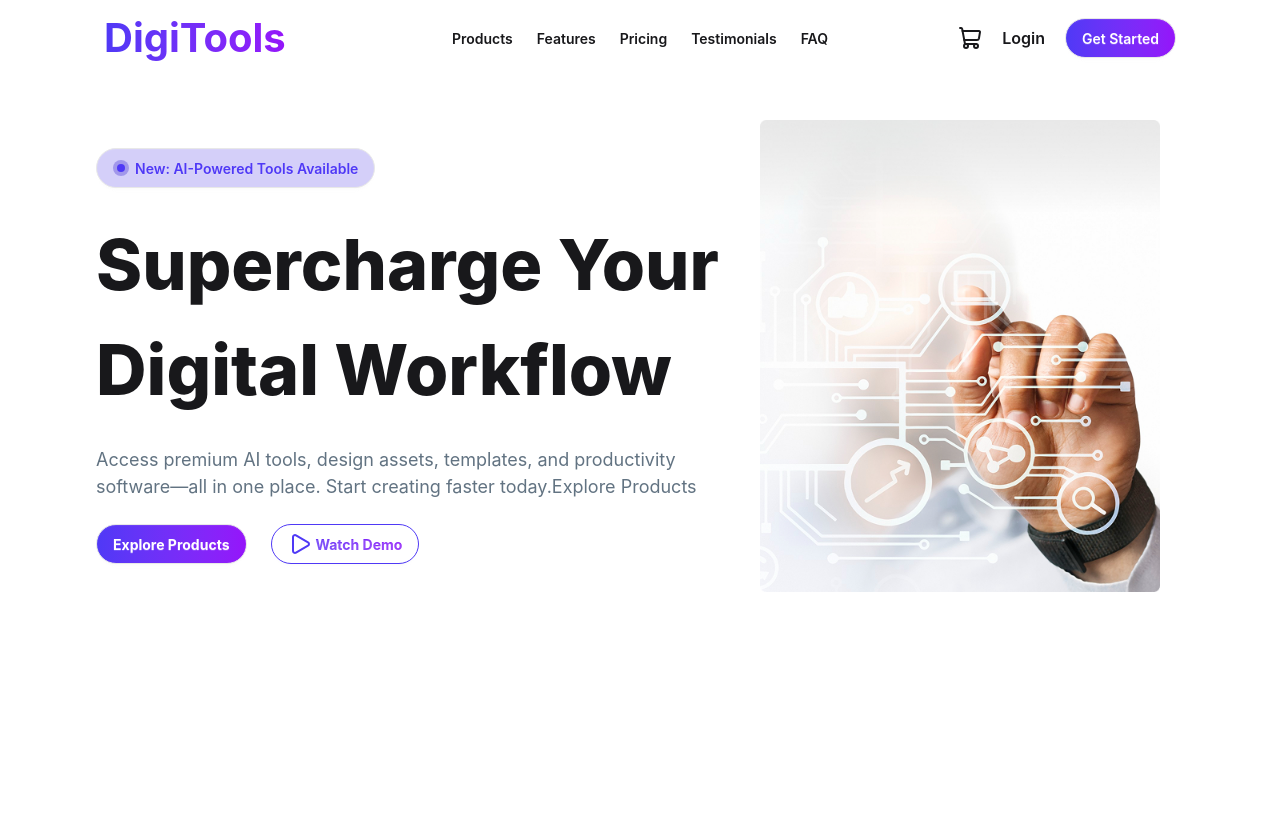
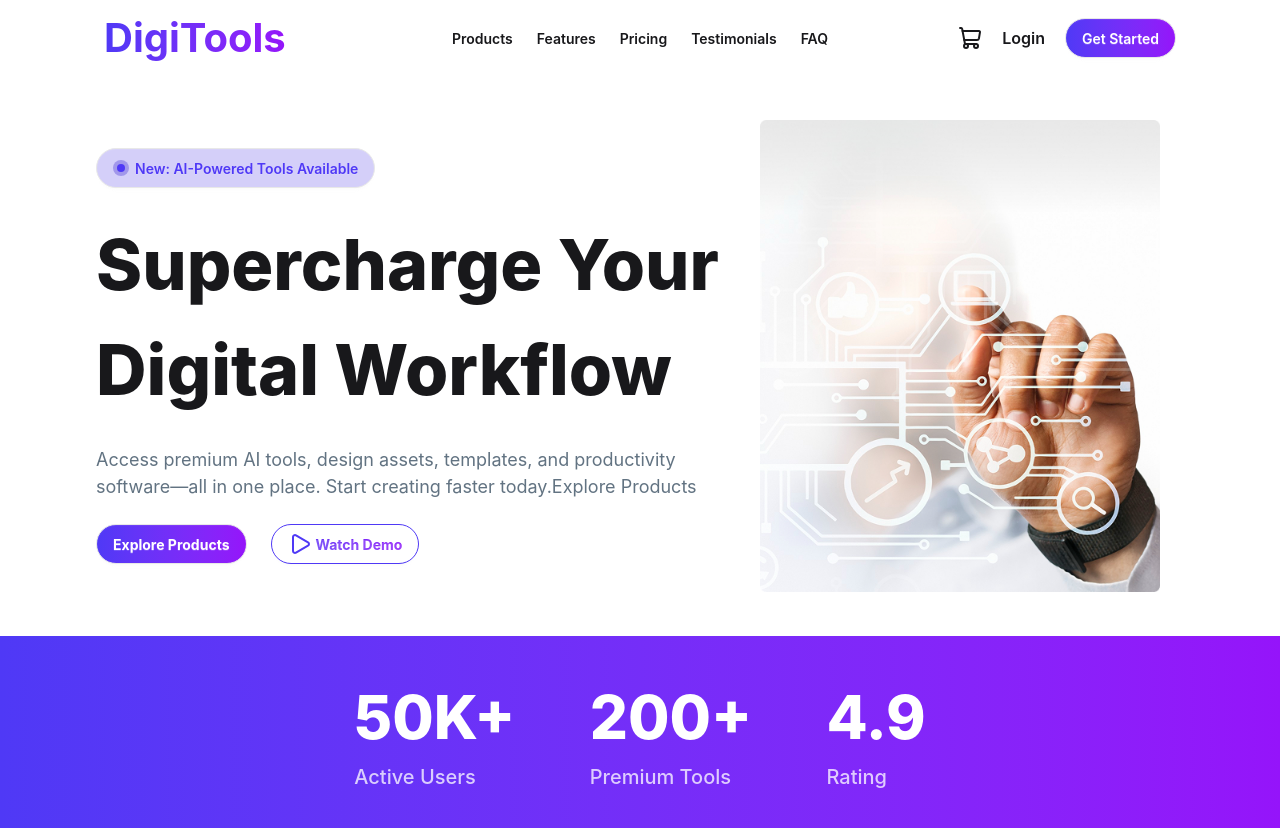
Before and after one commit to ela336/Digital-tool-platform, a React (Vite) app: page / in a window 1280 px wide. Before the commit the page ends 800 px from the top, so only its background shows below. Built offline with nearby package versions, Linux system fonts and the light colour scheme.

Commit message:
git commit -m

```diff
--- a/src/App.jsx
+++ b/src/App.jsx
@@ -1,5 +1,6 @@
 import Navbar from './component/Navbar'
 import Herro from './component/Herro'
+import Stat from './component/Stat'
 import './App.css'
 
 function App() {
@@ -10,7 +11,7 @@
 
      <Navbar></Navbar>
      <Herro></Herro>
-
+      <Stat></Stat>
     </>
   )
 }
--- /dev/null
+++ b/src/component/Stat.jsx
@@ -0,0 +1,26 @@
+import React from 'react';
+
+const Stat = () => {
+    return (
+        <div className='bg-linear-to-r from-[#4F39F6] to-[#9514FA]'>
+        <div className='flex items-center justify-evenly p-9 gap-3  container mx-auto w-[60%]'>
+            <div>
+                <h2 className='font-extrabold text-[60px] text-white'>50K+</h2>
+                <p className='font-medium text-[20px] text-[#ffffffc1]'>Active Users</p>
+            </div>
+
+            <div>
+                <h2 className='font-extrabold text-[60px] text-white'>200+</h2>
+                <p className='font-medium text-[20px] text-[#ffffffc1]'>Premium Tools</p>
+            </div>
+
+            <div>
+                <h2 className='font-extrabold text-[60px] text-white'>4.9</h2>
+                <p className='font-medium text-[20px] text-[#ffffffc1]'>Rating</p>
+            </div>
+        </div>
+        </div>
+    );
+};
+
+export default Stat;
```
